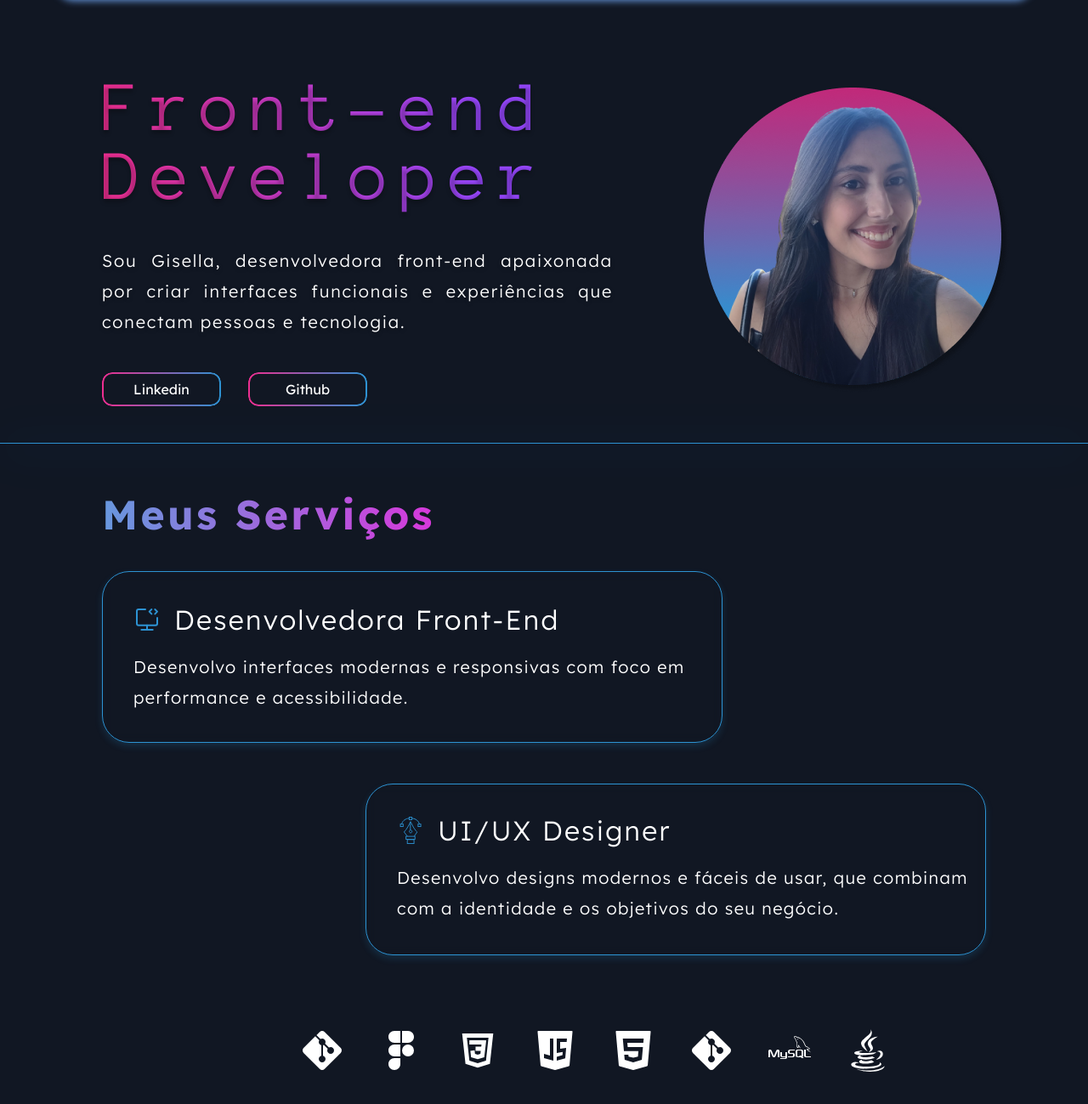
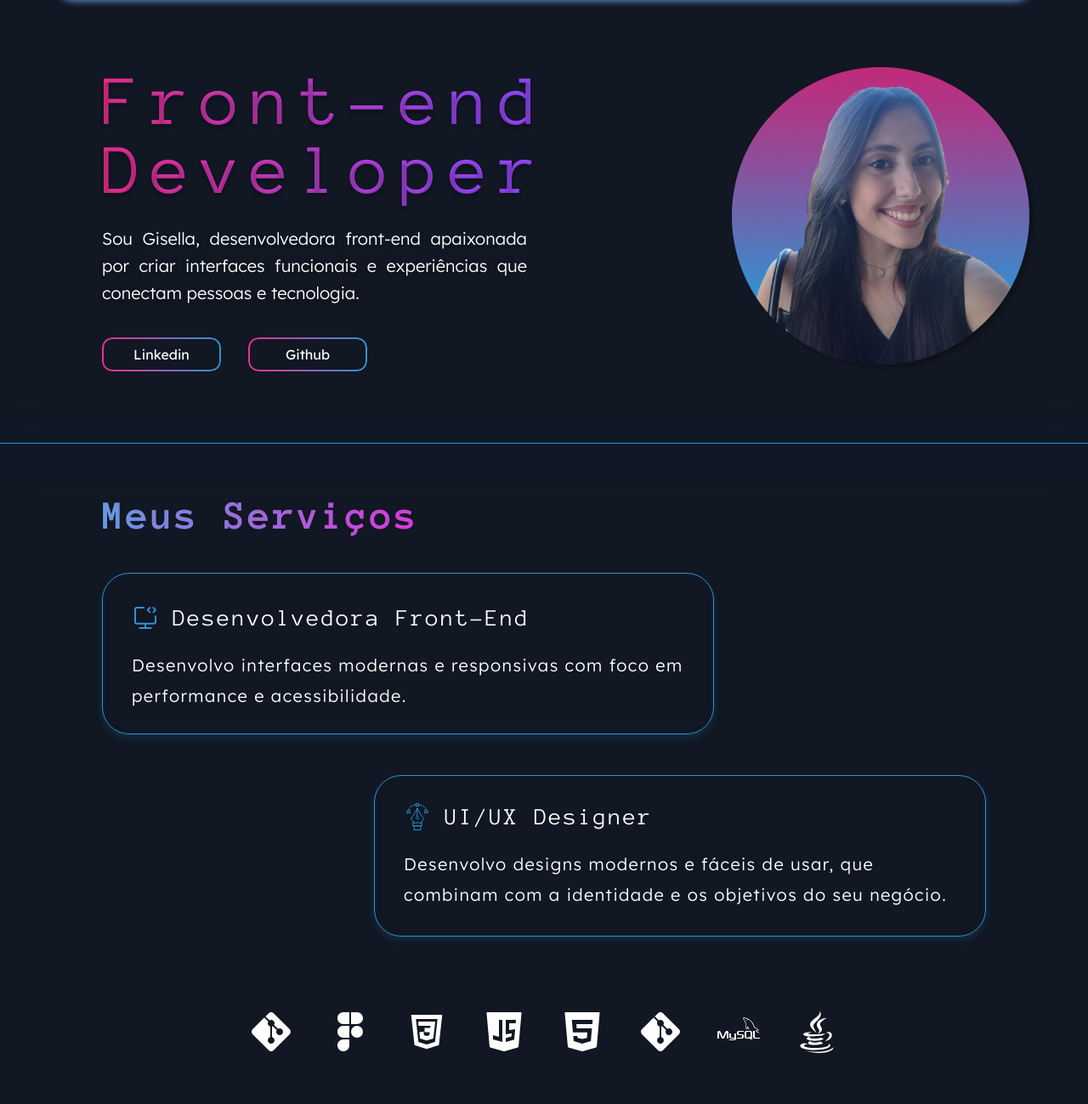
Before and after one commit to gigicx13/meu-portfolio, a plain HTML site: page index.htm in a window 1280 px wide. Shown: the part 113-1412 px from the top of the page at 85% size. Drawn offline with Linux system fonts and the light colour scheme.

Commit message:
Finaliza seção 2

```diff
--- a/index.htm
+++ b/index.htm
@@ -85,7 +85,6 @@
           </div>
         </div>
 
-        <div class="container-pai">
           <div class="grupo-icones">
             <img src="imgs/git-icon.svg" alt="Github">
             <img src="imgs/figma-icon.svg" alt="Figma">
@@ -96,7 +95,6 @@
             <img src="imgs/mysql-icon.svg" alt="MySql">
             <img src="imgs/java-icon.svg" alt="Java">
           </div>
-        </div>
         <div class="divisoria-2"></div>
       </section>
     </main>
--- a/style.css
+++ b/style.css
@@ -77,12 +77,12 @@ body {
 .container-flex {
   display: flex;
   align-items: center;
-  gap: 32px;
+  gap: 140px;
   width: 1127px;
   height: 411px;
   max-width: 100%;
   padding-left: 120px;
-  padding-top: 179px;
+  padding-top: 130px;
 }
 
 .titulo {
@@ -100,7 +100,7 @@ body {
   background-size: 100% auto;
   background-position: center;
   display: inline-block;
-  padding-bottom: 41px;
+  padding-bottom: 24px;
 }
 
 .apresentacao {
@@ -110,10 +110,9 @@ body {
   font-family: var(--font-principal);
   font-size: 20px;
   font-weight: 300;
-  line-height: 36px;
-  letter-spacing: 1.82px;
-  width: 601px;
-  padding-bottom: 41px;
+  line-height: 32px;
+  width: 500px;
+  padding-bottom: 36px;
 }
 
 .botoes {
@@ -204,14 +203,14 @@ body {
   height: 805px;
   max-width: 100%;
   padding-left: 120px;
-  padding-top: 52px;
+  padding-top: 54px;
 }
 .titulo-servicos {
-  font-family: var(--font-principal);
+  font-family: var(--font-titulo);
   font-size: 32px;
   font-weight: 300;
-  line-height: 1.3;
-  letter-spacing: 3.36px;
+  line-height: 1.3; /* proporção mais segura que px fixo */
+  letter-spacing: 2.5px; /* reduzido um pouco para evitar corte */
 
   display: inline-block;
   background: linear-gradient(90deg, #6798DE 0%, #D838DB 100%);
@@ -240,14 +239,14 @@ body {
 }
 .box-frontend {
   align-self: flex-start;
-  width: 730px;
-  height: 202px;
+  width: 720px;
+  height: 190px;
   flex-shrink: 0;
   border-radius: 32px;
   border: 1px solid var(--cor-secundario);
-  padding: 24px; /* para dar espaçamento interno */
+  padding: 24px;
   color: var(--cor-texto-principal);
-  padding: 38px 0px 0px 36px;
+  padding: 34px 34px 34px 34px;
   box-shadow: 0px 4px 8px 0px rgba(45, 147, 211, 0.19);
   backdrop-filter: blur(5.199999809265137px);
 }
@@ -266,8 +265,8 @@ body {
 }
 
 .box-frontend h3 {
-  font-family: var(--font-principal);
-  font-size: 32px;
+  font-family: var(--font-titulo);
+  font-size: 28px;
   font-weight: 300;
   line-height: 36px;
   letter-spacing: 2.24px;
@@ -285,13 +284,13 @@ body {
 }
 /* box 2*/
 .box-ux {
-  width: 730px;
-  height: 202px;
+  width: 720px;
+  height: 190px;
   flex-shrink: 0;
   align-self: flex-end;
   border-radius: 32px;
   border: 1px solid var(--cor-secundario);
-  padding: 24px 24px 24px 36px;
+  padding: 34px 34px 34px 34px;
   box-shadow: 0px 4px 8px 0px rgba(45, 147, 211, 0.19);
   backdrop-filter: blur(5.2px);
   color: var(--cor-texto-principal);
@@ -317,8 +316,8 @@ body {
 }
 
 .box-ux h3 {
-  font-family: var(--font-principal);
-  font-size: 32px;
+  font-family: var(--font-titulo);
+  font-size: 28px;
   font-weight: 300;
   line-height: 36px;
   letter-spacing: 2.24px;
@@ -326,14 +325,13 @@ body {
 }
 
 .box-ux p {
-  width: 680px;
+  wmax-width: 100%;
   font-family: var(--font-principal);
   font-size: 20px;
   font-weight: 300;
   line-height: 36px;
   letter-spacing: 1.4px;
   padding-top: 8px;
-  margin: 0;
 }
 html, body {
   margin: 0;
@@ -343,22 +341,20 @@ html, body {
 * {
   box-sizing: border-box;
 }
-
-.container-pai {
-  max-width: 900px;
-  margin: 0 auto;
-  padding: 0 20px;
-  width: 100%;
-}
-
 .grupo-icones {
   display: flex;
   justify-content: center;
   align-items: center;
+  gap: 42px;
   margin-top: 87px;
-  gap: 42px;
-  width: 100%;
+  width: calc(100% + 120px);
+  margin-left: -120px;
 }
-.grupo-icones{
-  fill: var(--cor-secundario);
+.divisoria-2{
+  max-width: 1366px;
+  height: 1px;
+  border: 1px;
+  background-color: var(--cor-secundario);
+  box-shadow: 0px 4px 50px 0px var(--cor-secundario);
+  margin-top: 123px;
 }
```
